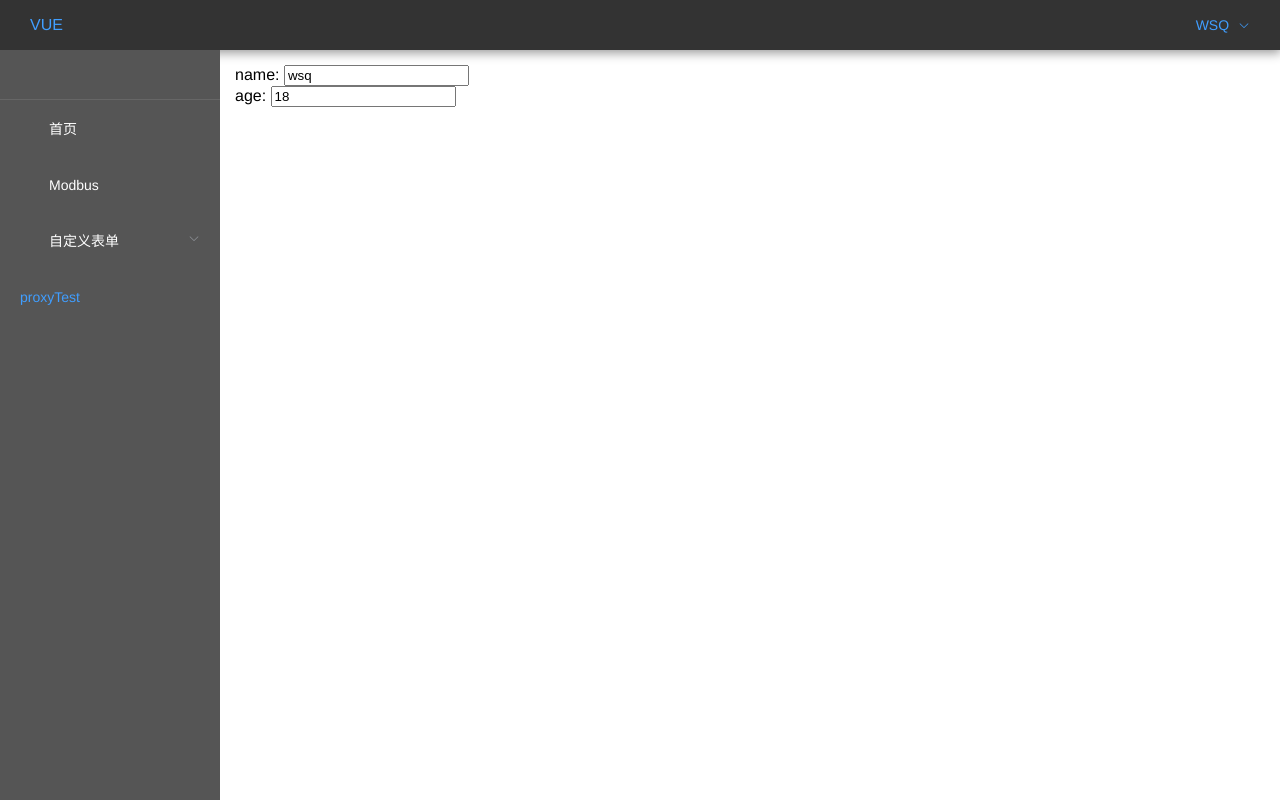
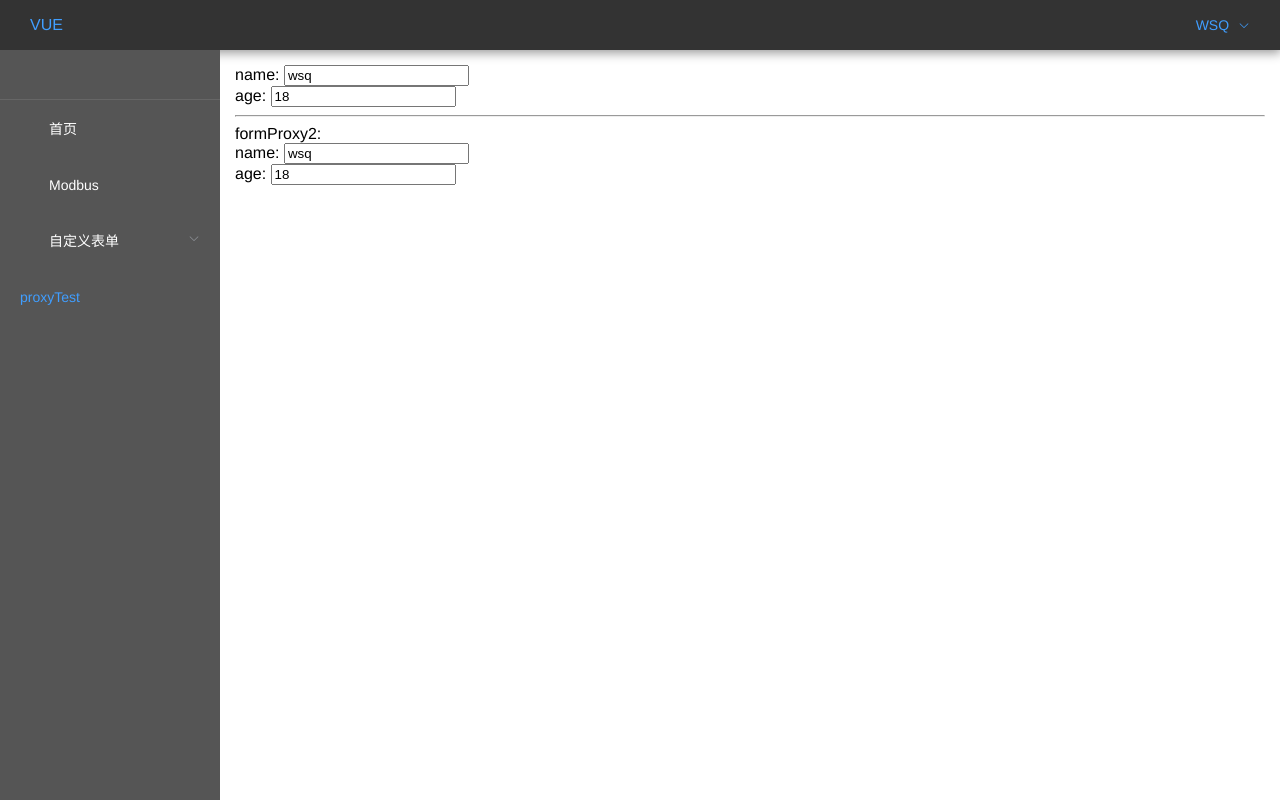
Before and after one commit to wsqww/Vue2_dev, a Vue app: page /#/ in a window 1280 px wide. Both pictures are taken after a click on the item "proxyTest". Built offline with nearby package versions, Linux system fonts and the light colour scheme; a small style sheet from the web is missing; what vue-highlightjs would draw is missing.

Commit message:
proxy test

```diff
--- a/src/views/proxyTest/proxyTest.vue
+++ b/src/views/proxyTest/proxyTest.vue
@@ -5,6 +5,14 @@
     </p>
     <p>
       age: <input type="text" v-model="formProxy.age">
+    </p>
+    <hr>
+    formProxy2:
+    <p>
+      name: <input type="text" v-model="formProxy2.name">
+    </p>
+    <p>
+      age: <input type="text" v-model="formProxy2.age">
     </p>
   </div>
 </template>
@@ -15,7 +23,8 @@
     data(){
       return {
         form: {},
-        formProxy: null
+        formProxy: null,
+        formProxy2: null
       }
     },
     computed:{},
@@ -39,6 +48,17 @@
                 return true;
             }
         });
+        this.formProxy2 = new Proxy(this.form, {
+            set: function(obj, prop, value){
+                console.log(obj, prop, value);
+                console.log('formProxy2 旧的值: ', obj[prop]);
+                if (obj[prop] !== value) {
+                    console.log('formProxy2 改变的 key 是: ', prop);
+                }
+                obj[prop] = value;
+                return true;
+            }
+        });
       }
     },
   }
```
